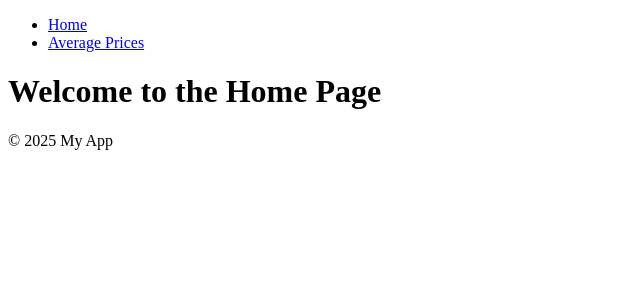
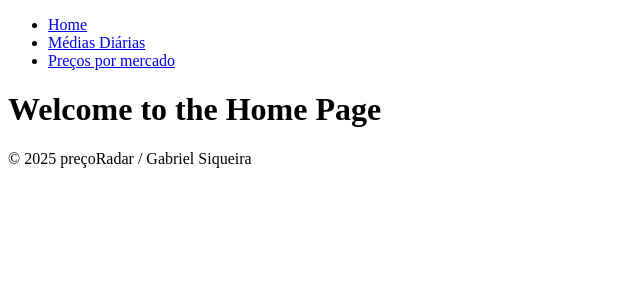
Before and after one commit to ToastedGMS/price-tracker, a React (Vite) app: page / in a window 1280 px wide. Shown: the top 300 px of the page, without its empty margins (0-640 px from the left). Built offline with nearby package versions, Linux system fonts and the light colour scheme; no server answers.

Commit message:
Update Layout component with localized link text and footer information

```diff
--- a/src/pages/Layout.jsx
+++ b/src/pages/Layout.jsx
@@ -10,7 +10,10 @@ const Layout = () => {
 						<Link to="/">Home</Link>
 					</li>
 					<li>
-						<Link to="/average-prices">Average Prices</Link>
+						<Link to="/average-prices">Médias Diárias</Link>
+					</li>
+					<li>
+						<Link to="/prices-per-market">Preços por mercado</Link>
 					</li>
 				</ul>
 			</header>
@@ -18,7 +21,7 @@ const Layout = () => {
 				<Outlet />
 			</main>
 			<footer>
-				<p>&copy; {new Date().getFullYear()} My App</p>
+				<p>&copy; {new Date().getFullYear()} preçoRadar / Gabriel Siqueira</p>
 			</footer>
 		</div>
 	);
```
